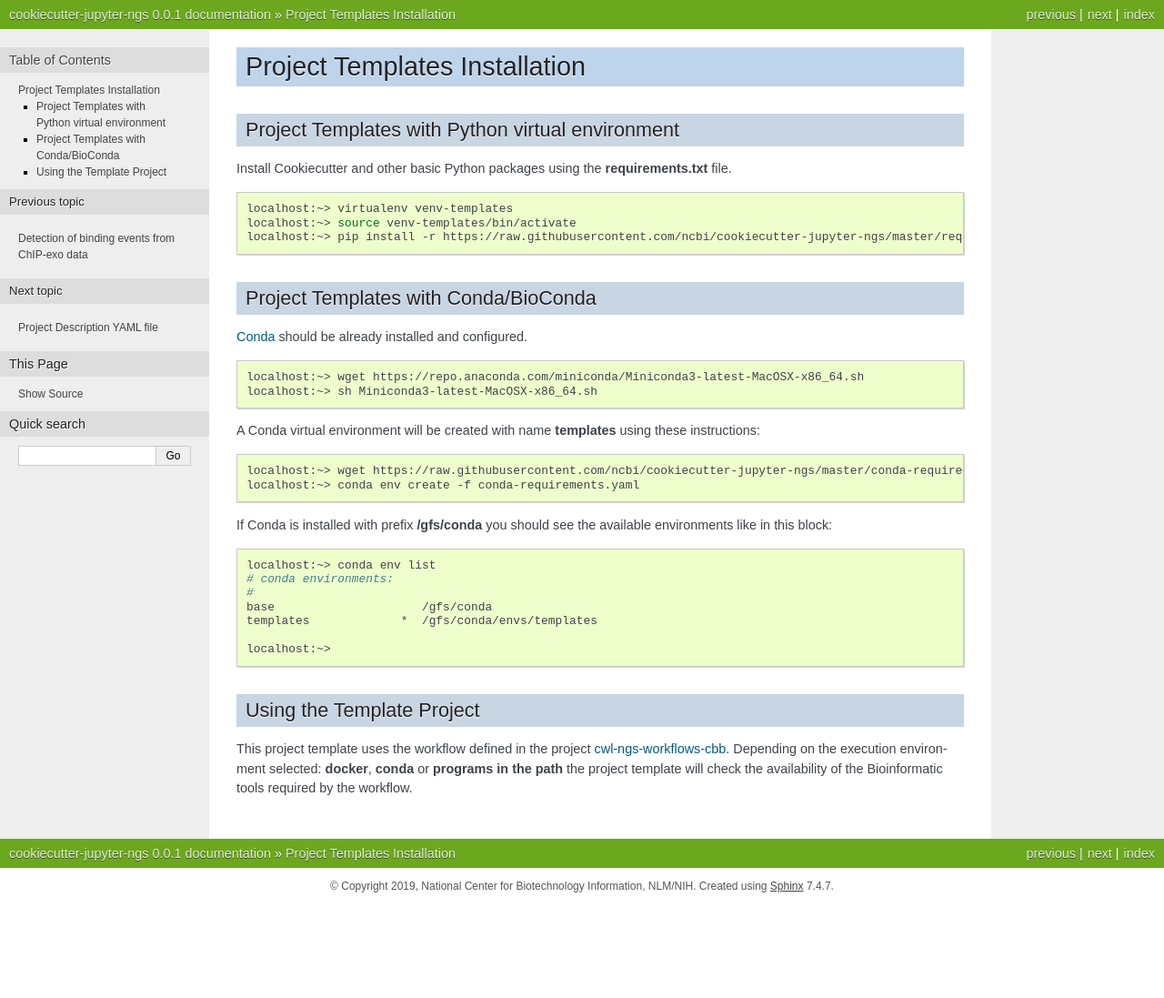
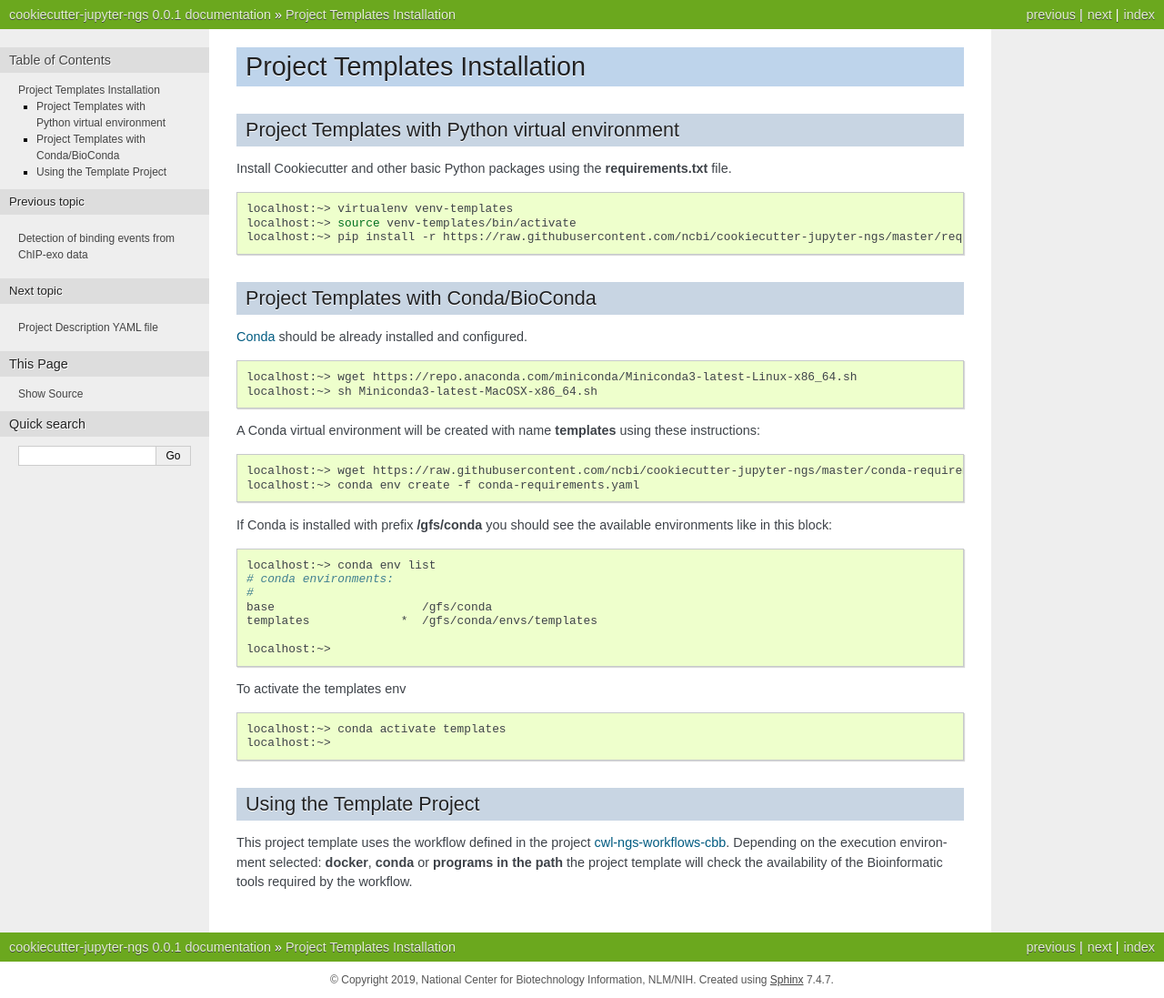
Before and after one commit to ncbi/pm4ngs, a Sphinx documentation site: the page built from docs/source/envs/installation.rst, in a window 1280 px wide. Shown: the whole page at 91% size. Built offline with Sphinx 7.4.7, drawn with Linux system fonts in a browser that asks for light colours; before the commit the page ends 994 px from its top, so only the background shows below that.

```diff
--- a/docs/source/envs/installation.rst
+++ b/docs/source/envs/installation.rst
@@ -20,7 +20,7 @@
 
 .. code-block:: bash
 
-    localhost:~> wget https://repo.anaconda.com/miniconda/Miniconda3-latest-MacOSX-x86_64.sh
+    localhost:~> wget https://repo.anaconda.com/miniconda/Miniconda3-latest-Linux-x86_64.sh
     localhost:~> sh Miniconda3-latest-MacOSX-x86_64.sh
 
 A Conda virtual environment will be created with name **templates** using these instructions:
@@ -42,6 +42,14 @@
 
     localhost:~>
 
+To activate the templates env
+
+.. code-block:: bash
+
+    localhost:~> conda activate templates
+    localhost:~>
+
+
 .. _Conda: https://github.com/conda/conda
 
 Using the Template Project
```
Also changed, not shown: 1 other file.
